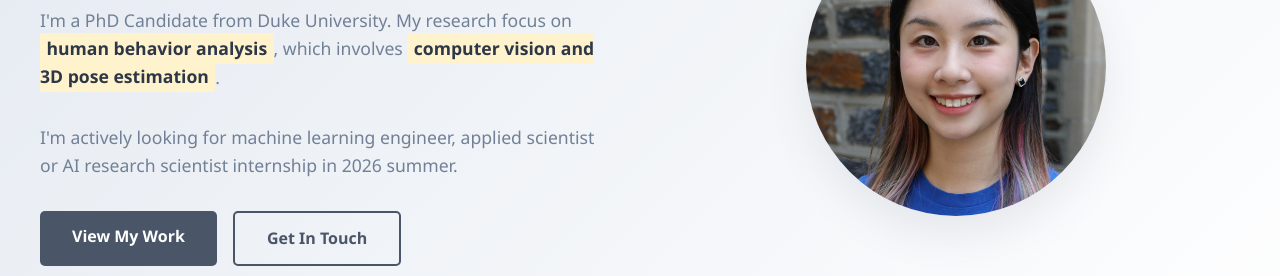
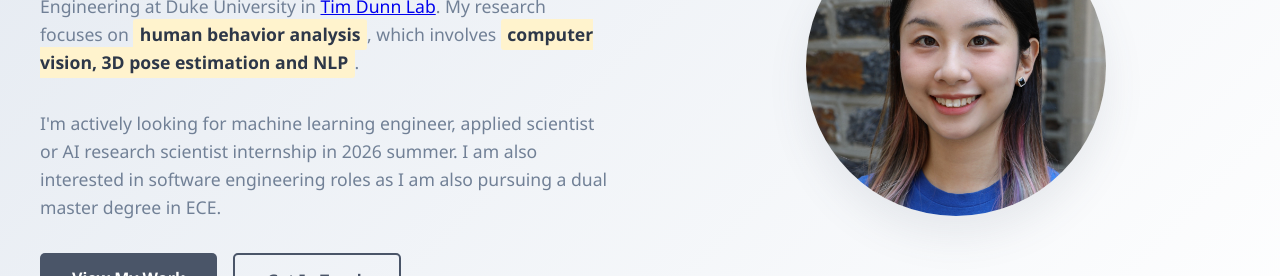
Before and after one commit to Sooophy/personal_website, a plain HTML site: page index.html in a window 1280 px wide. Shown: the part 380-656 px from the top of the page. Drawn offline with Linux system fonts and the light colour scheme.

Commit message:
remove aboutme section, modified intro section.

```diff
--- a/index.html
+++ b/index.html
@@ -714,8 +714,8 @@
             <div class="hero-text">
                 <h1>Hi, I'm <span class="typewriter">Sophie Shi</span></h1>
                 <p class="subtitle"> Focus on Machine Learning • Expected Graduation 2027 Spring </p>
-                <p>I'm a PhD Candidate from Duke University. My research focus on <span class="highlight">human behavior analysis</span>, which involves <span class="highlight">computer vision and 3D pose estimation</span>.</p>
-                <p>I'm actively looking for machine learning engineer, applied scientist or AI research scientist internship in 2026 summer.</p>
+                <p>I'm a PhD Candidate from Duke University in Biomedical Engineering at Duke University in <a href="https://www.tdunnlab.org/" target="_blank">Tim Dunn Lab</a>. My research focuses on <span class="highlight">human behavior analysis</span>, which involves <span class="highlight">computer vision, 3D pose estimation and NLP</span>.</p>
+                <p>I'm actively looking for machine learning engineer, applied scientist or AI research scientist internship in 2026 summer. I am also interested in software engineering roles as I am also pursuing a dual master degree in ECE.</p>
                 <div class="cta-buttons">
                     <a href="#projects" class="btn btn-primary">View My Work</a>
                     <a href="#contact" class="btn btn-secondary">Get In Touch</a>
@@ -747,10 +747,10 @@
     </section>
 
     <!-- ===== ABOUT SECTION MODULE ===== -->
-    <section id="about" class="section fade-in">
+    <!-- <section id="about" class="section fade-in">
         <h2 class="section-title">About Me</h2>
         <div class="about-content">
-            <!-- *** SINGLE PHOTO - HIGHLIGHTED FOR CUSTOMIZATION *** -->
+            *** SINGLE PHOTO - HIGHLIGHTED FOR CUSTOMIZATION ***
             <div class="about-image">
                 <img src="images/climb.jpg" alt="Sophie Shi" class="about-narrow-img">
             </div>
@@ -760,10 +760,10 @@
 
                 <p>My research focuses on developing automated epilepsy diagnostic tools using <span class="highlight">computer vision and 3D pose estimation</span> from standard clinical videos. I am creating systems that detect subtle seizure-related movement patterns invisible to clinical observation, transforming routine medical recordings into intelligent diagnostic tools. With a strong interest in <span class="highlight">AI-driven software engineering</span>, I enjoy designing intelligent systems that connect data with real-world decision-making—and I'm always <span class="highlight">open to learning new skills</span> that push the boundaries of what I can build.</p>
 
-                <!-- <p>Outside of research, I enjoy rock climbing, crafting, baking, and creating vlogs. I believe in the transformative value of <span class="highlight">hands-on creation</span>—whether it's building something from scratch in the kitchen, designing medical device, or developing innovative solutions in the lab.</p> -->
+                <p>Outside of research, I enjoy rock climbing, crafting, baking, and creating vlogs. I believe in the transformative value of <span class="highlight">hands-on creation</span>—whether it's building something from scratch in the kitchen, designing medical device, or developing innovative solutions in the lab.</p>
             </div>
         </div>
-    </section>
+    </section> -->
 
     <!-- ===== SKILLS SECTION MODULE ===== -->
     <section id="skills" class="section">
```
